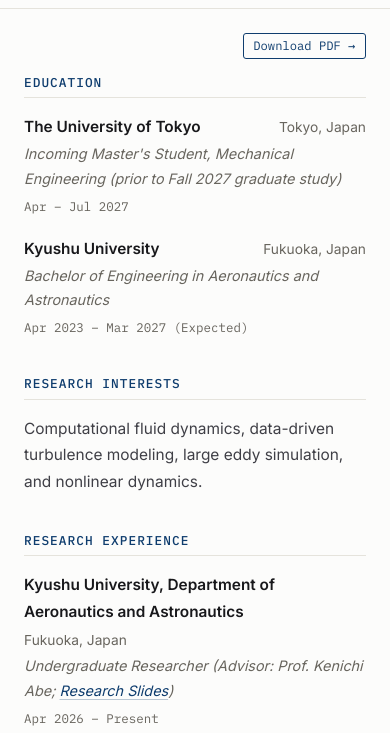
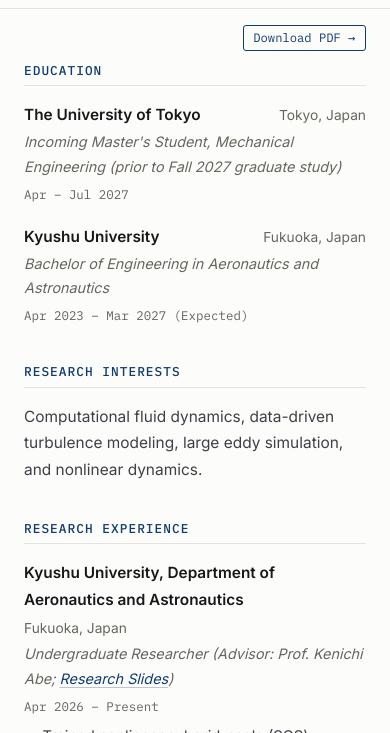
Before and after one commit to NakanishiShuntaro/portfolio, an Astro site: page /portfolio/cv in a window 390 px wide. Shown: the part 75-808 px from the top of the page. Built offline with nearby package versions, Linux system fonts and the light colour scheme; Astro itself is replaced by a stand-in of ours.

Commit message:
Tighten main top padding further and use rocket photo as favicon

```diff
--- a/src/layouts/BaseLayout.astro
+++ b/src/layouts/BaseLayout.astro
@@ -19,7 +19,8 @@ const canonicalUrl = Astro.site ? new URL(currentPath, Astro.site).href : undefi
     <meta charset="utf-8" />
     <meta name="viewport" content="width=device-width, initial-scale=1" />
     <title>{pageTitle}</title>
-    <link rel="icon" type="image/svg+xml" href={withBase('/favicon.svg')} />
+    <link rel="icon" type="image/png" href={withBase('/favicon.png')} />
+    <link rel="apple-touch-icon" href={withBase('/favicon.png')} />
     {canonicalUrl && <link rel="canonical" href={canonicalUrl} />}
     <meta name="description" content={description} />
     <meta property="og:title" content={pageTitle} />
--- a/src/styles/global.css
+++ b/src/styles/global.css
@@ -196,7 +196,7 @@ video {
 /* Main & Typography */
 main {
   flex: 1;
-  padding-block: 2rem 4rem;
+  padding-block: 1.15rem 3.5rem;
 }
 
 h1, h2, h3 {
@@ -676,7 +676,7 @@ main > section:first-of-type > h2 {
 .cv-header {
   display: flex;
   justify-content: flex-end;
-  margin-bottom: 1rem;
+  margin-bottom: 0.75rem;
 }
 
 .cv-section {
@@ -770,7 +770,7 @@ main > section:first-of-type > h2 {
   }
 
   main {
-    padding-block: 1.5rem 3rem;
+    padding-block: 1rem 2.75rem;
   }
 
   h1 {
```
Also changed, not shown: public/favicon.png (added), public/favicon.svg (deleted).
